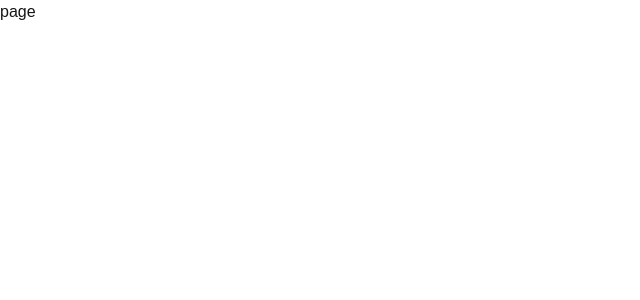
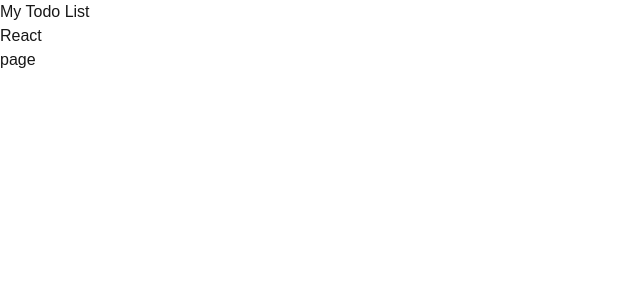
Before and after one commit to johj703/241011sttmatt, a Next.js app: page /todos in a window 1280 px wide. Shown: the top 300 px of the page, without its empty margins (0-640 px from the left). Built offline with nearby package versions, Linux system fonts and the light colour scheme.

Commit message:
add: Header 컴포넌트 생성 후 layout에 넣기

```diff
--- /dev/null
+++ b/src/app/components/Header.tsx
@@ -0,0 +1,10 @@
+const Header = () => {
+  return (
+    <>
+      <p>My Todo List</p>
+      <p>React</p>
+    </>
+  );
+};
+
+export default Header;
--- a/src/app/layout.tsx
+++ b/src/app/layout.tsx
@@ -1,6 +1,7 @@
 import type { Metadata } from "next";
 import localFont from "next/font/local";
 import "./globals.css";
+import Header from "./components/Header";
 
 const geistSans = localFont({
   src: "./fonts/GeistVF.woff",
@@ -28,6 +29,7 @@ export default function RootLayout({
       <body
         className={`${geistSans.variable} ${geistMono.variable} antialiased`}
       >
+        <Header />
         {children}
       </body>
     </html>
```
